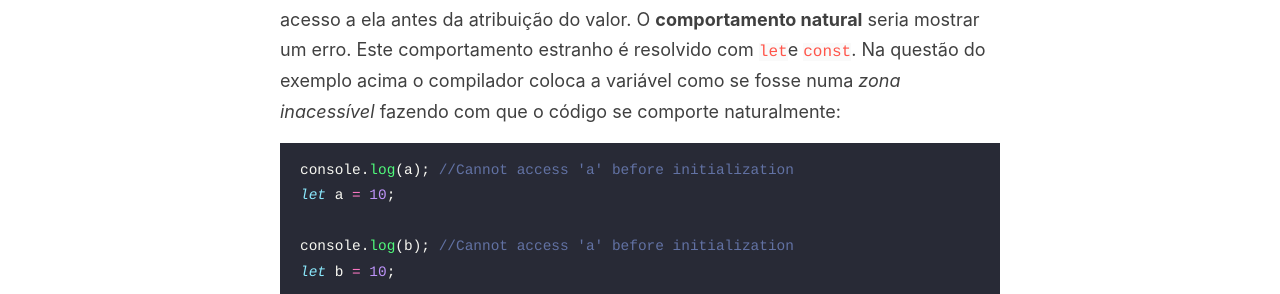
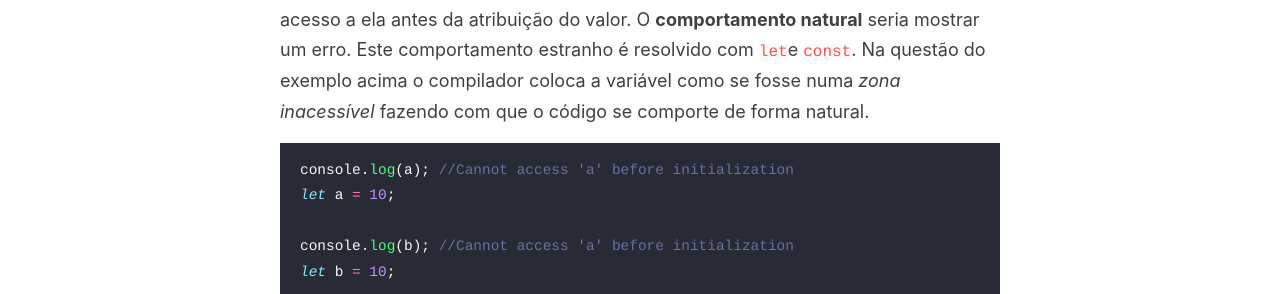
Before and after one commit to mrgenesis/mrgenesis, a Jekyll site: the page built from _posts/2020-04-19-Domine-Tudo-Sobre-var-let-e-const.md, in a window 1280 px wide and 900 px high, scrolled down 5976 px. Shown: the part 407-701 px from the top of the window. Built offline with Jekyll 4.4.1, drawn with Linux system fonts in a browser that asks for light colours; comment, search, counter and statistics services are not loaded; part of the change alters nothing that is shown.

Commit message:
_posts/2020-04-19-Domine-Tudo-Sobre-var-let-e-const.md updated from https://stackedit.io/

````diff
--- a/_posts/2020-04-19-Domine-Tudo-Sobre-var-let-e-const.md
+++ b/_posts/2020-04-19-Domine-Tudo-Sobre-var-let-e-const.md
@@ -177,7 +177,7 @@ console.log(a); // Output: undefined
 var a = 4;
 ```
 Antes de executar o código, o compilador avalia o código e identifica a declaração da variável; então atribui o valor `undefaned`. Na hora da execução, foi realizado o acesso a ela antes da atribuição do valor.
-O **comportamento natural** seria mostrar um erro. Este comportamento estranho é resolvido com `let`e `const`. Na questão do exemplo acima o compilador coloca a variável como se fosse numa *zona inacessível* fazendo com que o código se comporte naturalmente:
+O **comportamento natural** seria mostrar um erro. Este comportamento estranho é resolvido com `let`e `const`. Na questão do exemplo acima o compilador coloca a variável como se fosse numa *zona inacessível* fazendo com que o código se comporte de forma natural.
 ```js
 console.log(a); //Cannot access 'a' before initialization
 let a = 10;
@@ -189,6 +189,6 @@ let b = 10;
 
 
 <!--stackedit_data:
-eyJoaXN0b3J5IjpbMjAxOTQwNjc4MiwxNjA5MTE4MDM1LC0xNz
-A3MjA1N119
+eyJoaXN0b3J5IjpbLTExOTI4MjUwNjksMTYwOTExODAzNSwtMT
+cwNzIwNTddfQ==
 -->
````
